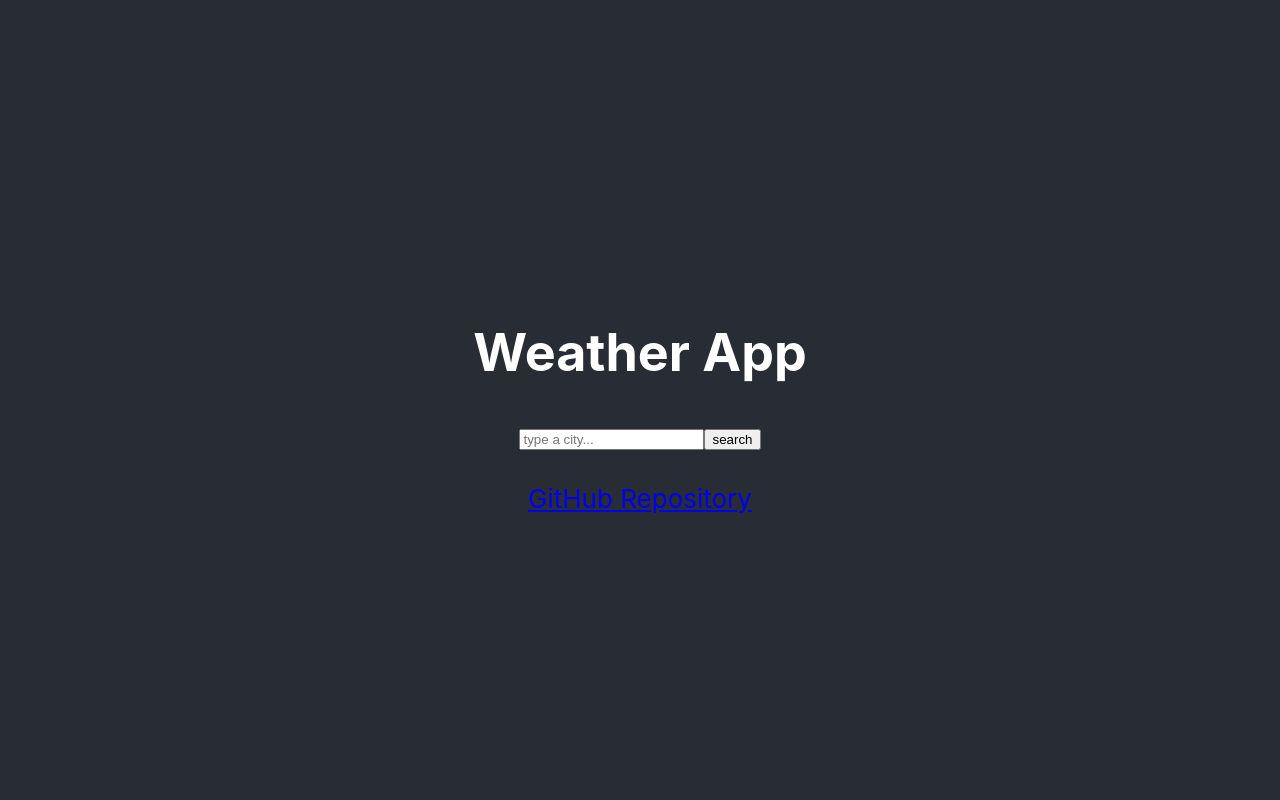
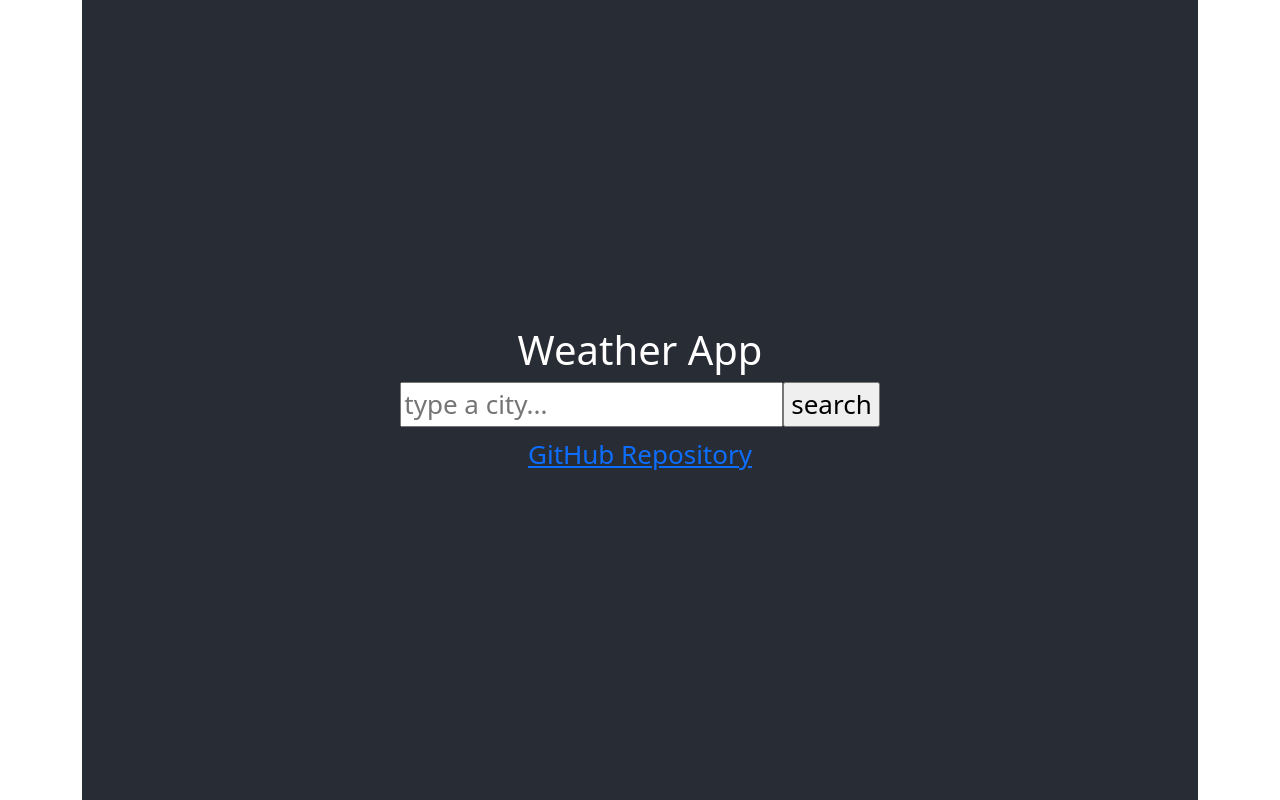
Before and after one commit to lfinkbiner/react-weather, a React (Create React App) app: page / in a window 1280 px wide. Built offline with nearby package versions, Linux system fonts and the light colour scheme.

Commit message:
added bootstrap

```diff
--- a/package.json
+++ b/package.json
@@ -7,6 +7,7 @@
     "@testing-library/react": "^11.2.7",
     "@testing-library/user-event": "^12.8.3",
     "axios": "^0.21.1",
+    "bootstrap": "^5.0.1",
     "react": "^17.0.2",
     "react-dom": "^17.0.2",
     "react-scripts": "4.0.3",
--- a/public/index.html
+++ b/public/index.html
@@ -10,34 +10,16 @@
       content="Web site created using create-react-app"
     />
     <link rel="apple-touch-icon" href="%PUBLIC_URL%/logo192.png" />
-    <!--
-      manifest.json provides metadata used when your web app is installed on a
-      user's mobile device or desktop. See https://developers.google.com/web/fundamentals/web-app-manifest/
-    -->
+
     <link rel="manifest" href="%PUBLIC_URL%/manifest.json" />
-    <!--
-      Notice the use of %PUBLIC_URL% in the tags above.
-      It will be replaced with the URL of the `public` folder during the build.
-      Only files inside the `public` folder can be referenced from the HTML.
-
-      Unlike "/favicon.ico" or "favicon.ico", "%PUBLIC_URL%/favicon.ico" will
-      work correctly both with client-side routing and a non-root public URL.
-      Learn how to configure a non-root public URL by running `npm run build`.
-    -->
+    <link href="https://cdn.jsdelivr.net/npm/bootstrap@5.0.1/dist/css/bootstrap.min.css" rel="stylesheet"
+      integrity="sha384-+0n0xVW2eSR5OomGNYDnhzAbDsOXxcvSN1TPprVMTNDbiYZCxYbOOl7+AMvyTG2x" crossorigin="anonymous">
     <title>React App</title>
   </head>
   <body>
     <noscript>You need to enable JavaScript to run this app.</noscript>
+
     <div id="root"></div>
-    <!--
-      This HTML file is a template.
-      If you open it directly in the browser, you will see an empty page.
 
-      You can add webfonts, meta tags, or analytics to this file.
-      The build step will place the bundled scripts into the <body> tag.
-
-      To begin the development, run `npm start` or `yarn start`.
-      To create a production bundle, use `npm run build` or `yarn build`.
-    -->
   </body>
 </html>
--- a/src/App.js
+++ b/src/App.js
@@ -1,15 +1,18 @@
 import React from "react";
+import 'bootstrap/dist/css/bootstrap.css';
 import Search from "./weather";
 import './App.css';
 
 function App() {
   return (
     <div className="App">
+      <div className="container">
       <header className="App-header">
         <h1>Weather App</h1>
         <Search />
         <a href="https://github.com/lfinkbiner/react-weather">GitHub Repository</a>
       </header>
+      </div>
     </div>
   );
 }
```
Also changed, not shown: 1 other file (tests, documents, lock files or other folders).
